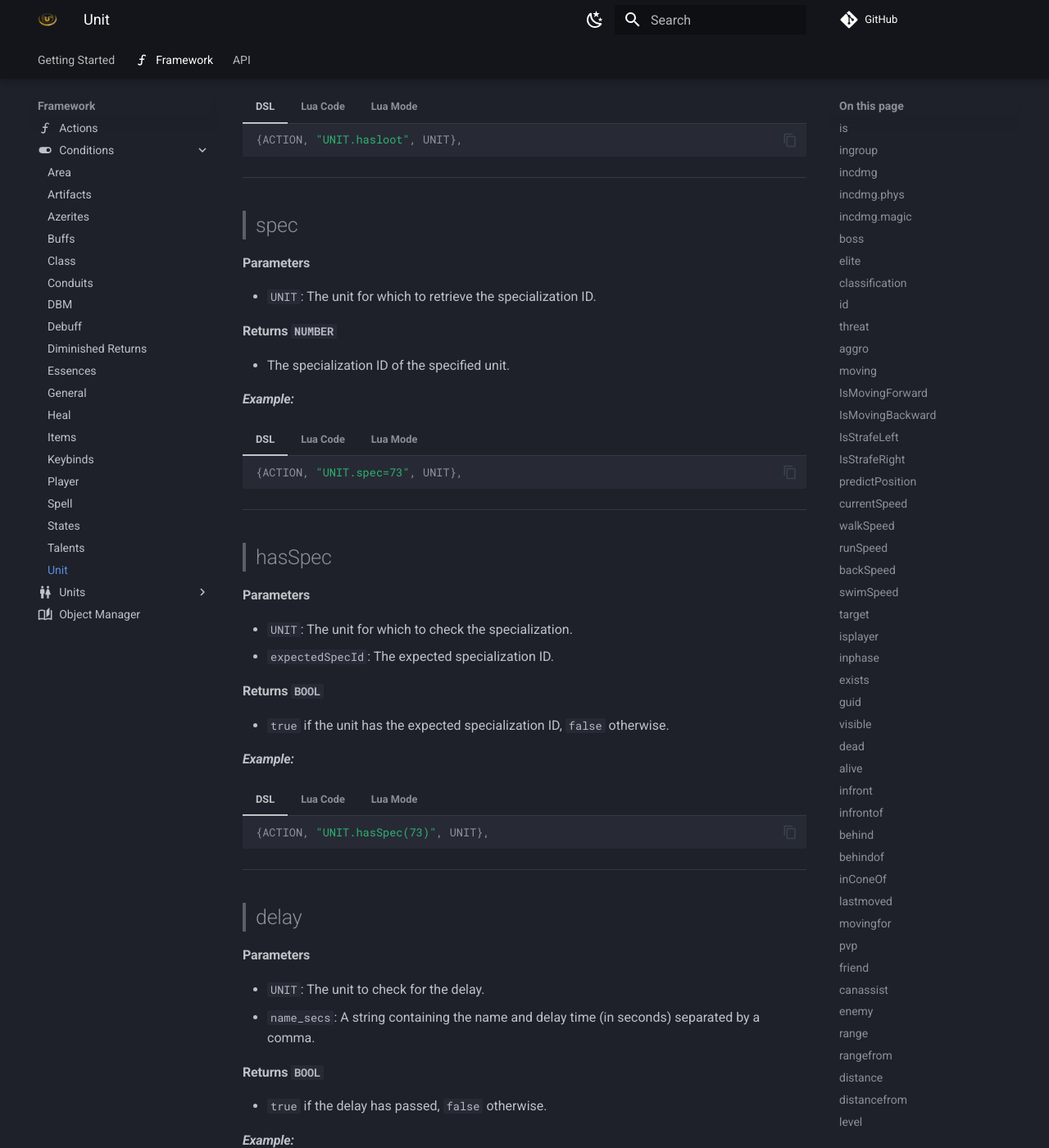
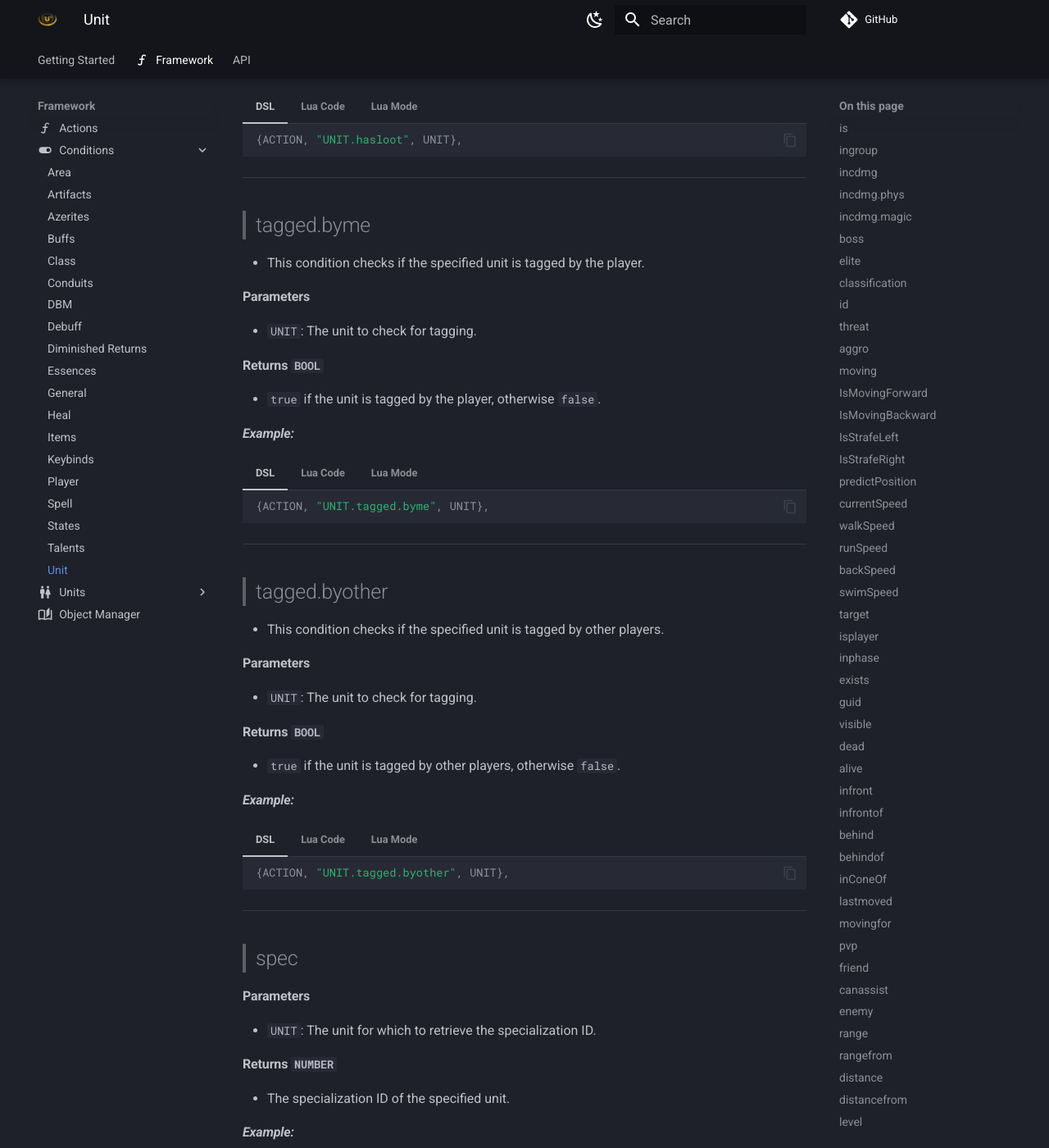
Before and after one commit to DimaSheiko/apep-docs, an MkDocs documentation site: the page built from docs/framework/conditions/unit.md, in a window 1280 px wide and 1400 px high, scrolled down 29011 px. Shown: the whole window at 82% size. Built offline with MkDocs 1.6.1 and Material for MkDocs 9.7.7, drawn with Linux system fonts in a browser that asks for light colours; comment, search, counter and statistics services are not loaded.

Commit message:
Add API documentation for 'tagged.byme' and 'tagged.byother' conditions, including examples and parameters

````diff
--- a/docs/framework/conditions/unit.md
+++ b/docs/framework/conditions/unit.md
@@ -2169,6 +2169,74 @@
 
 ---
 
+> ## tagged.byme
+
+-   This condition checks if the specified unit is tagged by the player.
+
+#### Parameters
+
+-   `UNIT`: The unit to check for tagging.
+
+#### Returns `BOOL`
+
+-   `true` if the unit is tagged by the player, otherwise `false`.
+
+#### _Example:_
+
+=== "DSL"
+
+    ```lua
+    {ACTION, "UNIT.tagged.byme", UNIT},
+    ```
+
+=== "Lua Code"
+
+    ```lua
+    _A.DSL:Get("tagged.byme")("UNIT")
+    ```
+
+=== "Lua Mode"
+
+    ```lua
+    UNIT:IsTaggedByMe()
+    ```
+
+---
+
+> ## tagged.byother
+
+-   This condition checks if the specified unit is tagged by other players.
+
+#### Parameters
+
+-   `UNIT`: The unit to check for tagging.
+
+#### Returns `BOOL`
+
+-   `true` if the unit is tagged by other players, otherwise `false`.
+
+#### _Example:_
+
+=== "DSL"
+
+    ```lua
+    {ACTION, "UNIT.tagged.byother", UNIT},
+    ```
+
+=== "Lua Code"
+
+    ```lua
+    _A.DSL:Get("tagged.byother")("UNIT")
+    ```
+
+=== "Lua Mode"
+
+    ```lua
+    UNIT:IsTaggedByOther()
+    ```
+
+---
+
 > ## spec
 
 #### Parameters
````
